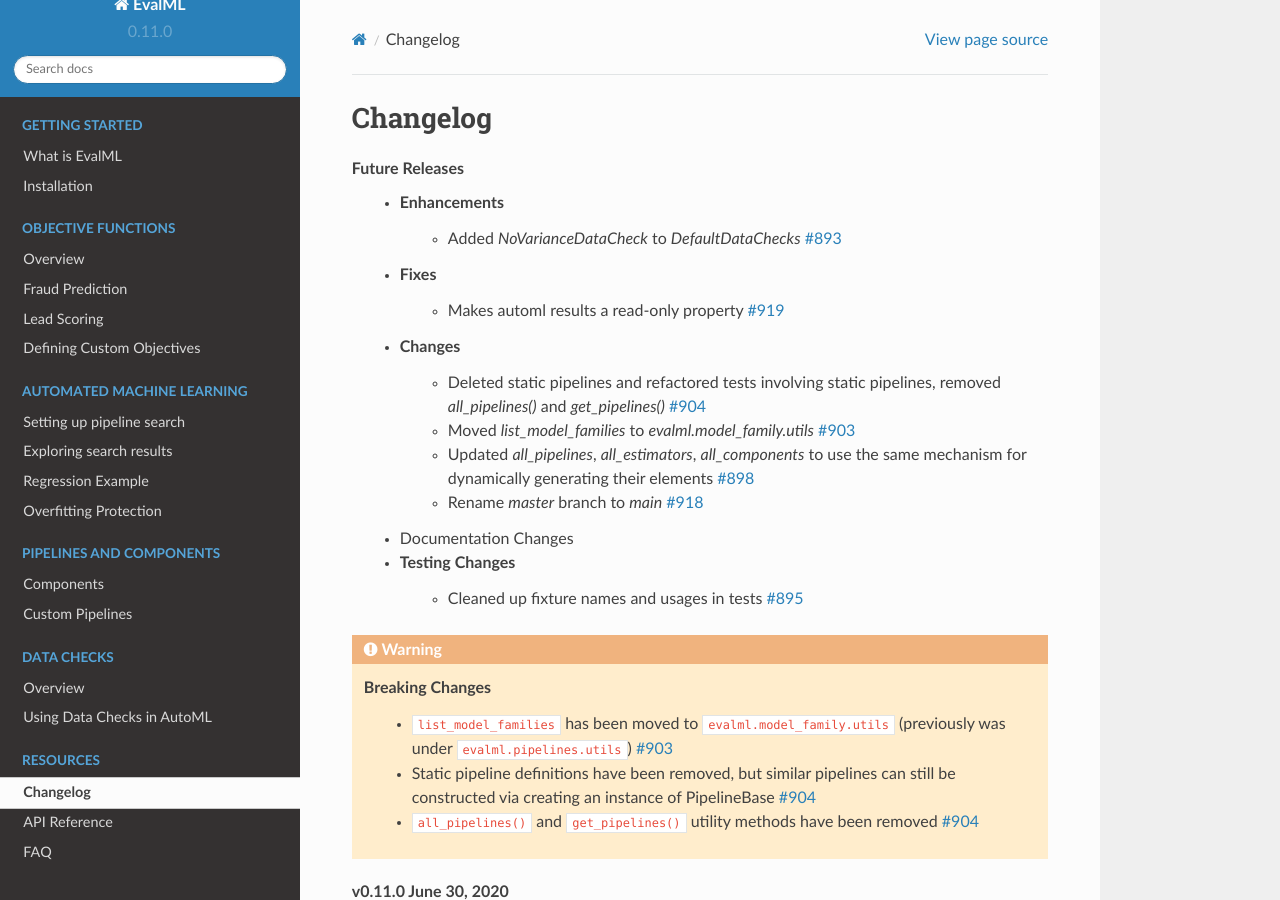
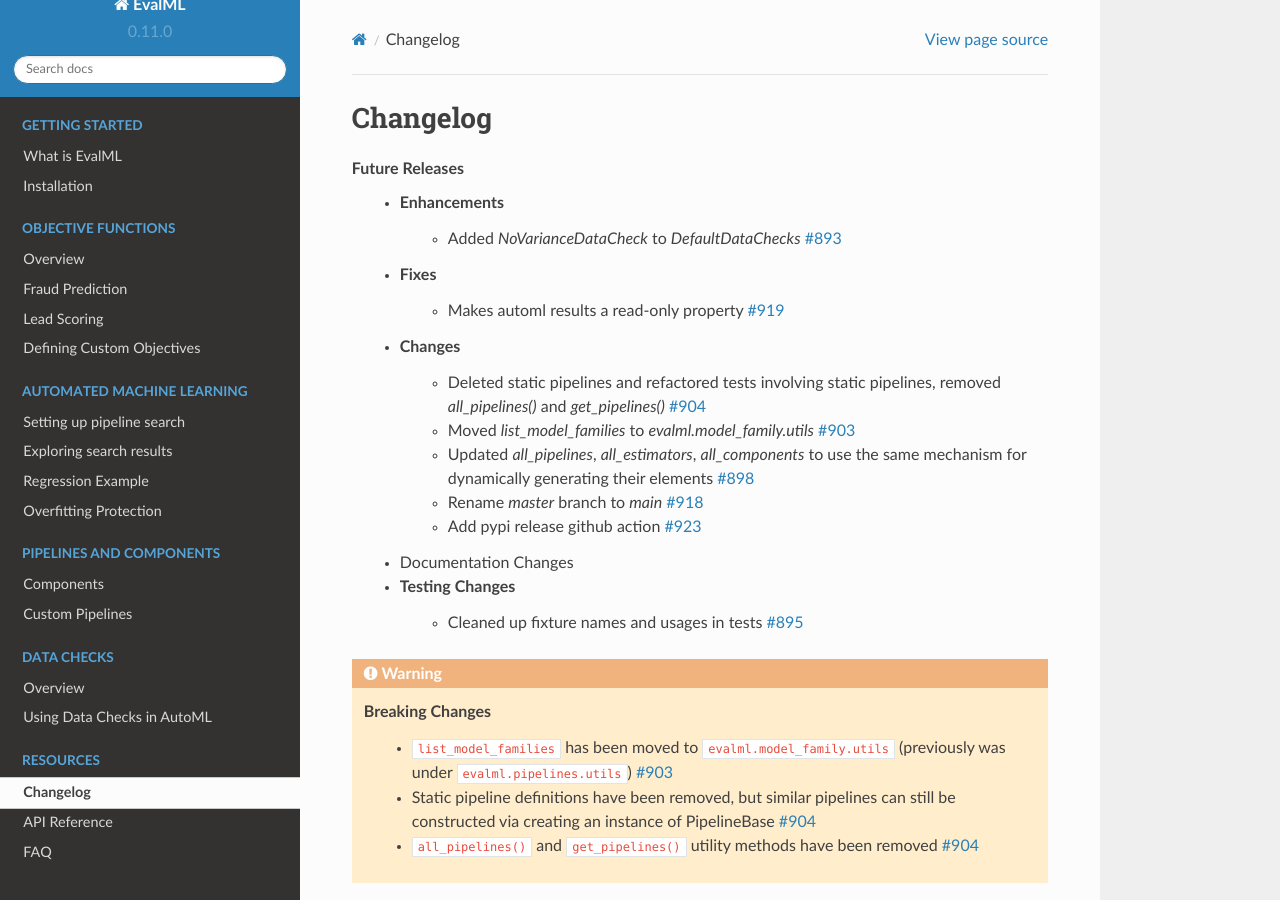
Before and after one commit to alteryx/evalml, a Sphinx documentation site: the page built from docs/source/changelog.rst, in a window 1280 px wide and 900 px high. Built offline with Sphinx 7.4.7 and the Read the Docs theme 2.0.0, drawn with Linux system fonts in a browser that asks for light colours; comment, search, counter and statistics services are not loaded.

Commit message:
Changelog

```diff
--- a/docs/source/changelog.rst
+++ b/docs/source/changelog.rst
@@ -13,6 +13,7 @@
         * Moved `list_model_families` to `evalml.model_family.utils` :pr:`903`
         * Updated `all_pipelines`, `all_estimators`, `all_components` to use the same mechanism for dynamically generating their elements :pr:`898`
         * Rename `master` branch to `main` :pr:`918`
+        * Add pypi release github action :pr:`923`
     * Documentation Changes
     * Testing Changes
         * Cleaned up fixture names and usages in tests :pr:`895`
```
